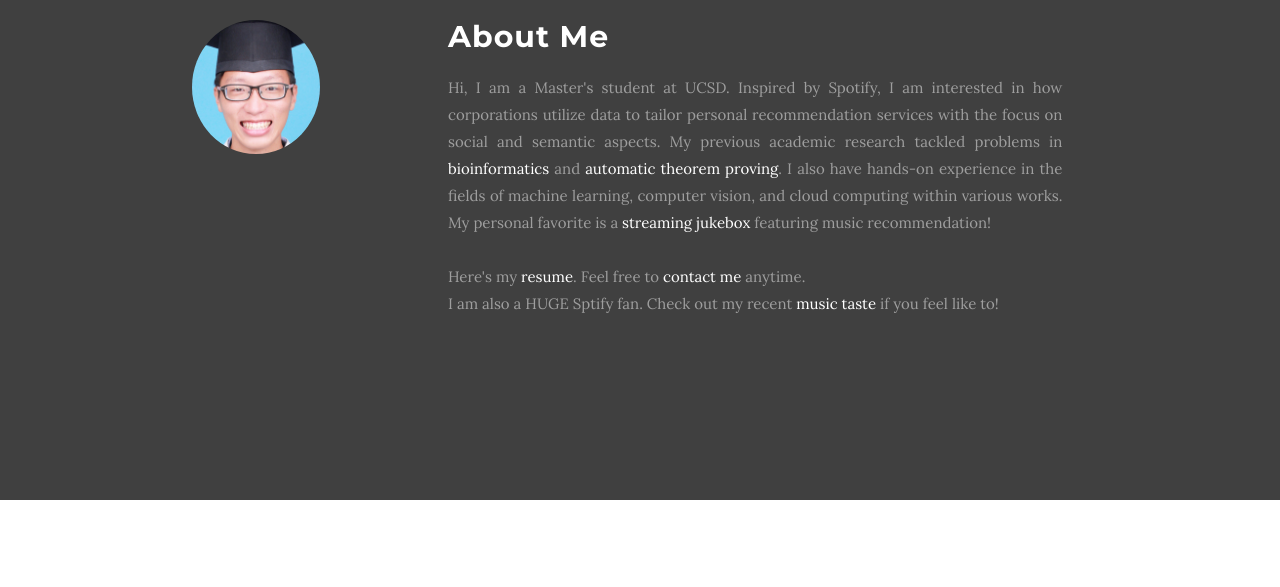
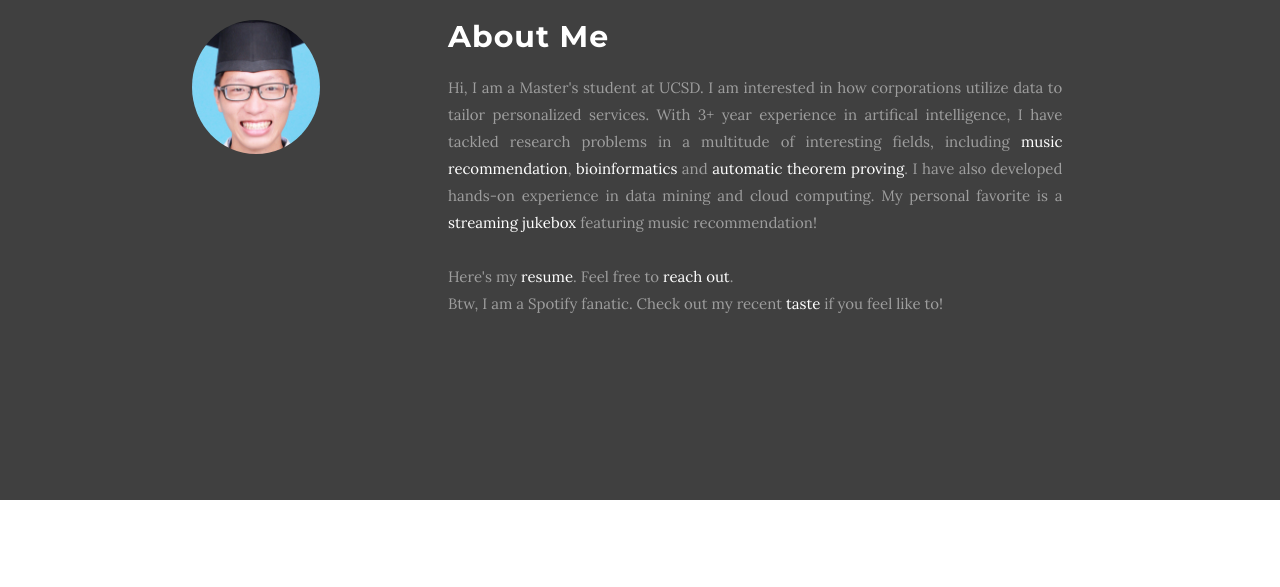
Before and after one commit to luke831215/luke831215.github.io, a website: page index.html in a window 1280 px wide. Shown: the part 900-1487 px from the top of the page. Drawn offline with nearby package versions, Linux system fonts and the light colour scheme; some packages are replaced by stand-ins of ours.

Commit message:
update about description

```diff
--- a/index.html
+++ b/index.html
@@ -94,12 +94,12 @@
 		<h2>About Me</h2>
 		</div>
         <div class = "briefing">
-			Hi, I am a Master's student at UCSD. Inspired by Spotify, I am interested in how corporations utilize data to tailor personal recommendation services with the focus on social and semantic aspects. My previous academic research tackled problems in <a class="page-scroll" href = "https://www.iis.sinica.edu.tw/page/library/TechReport/tr2018/threebone18001.html"> bioinformatics</a> and <a class="page-scroll" href = #https://ieeexplore.ieee.org/document/7744352>automatic theorem proving</a>. I also have hands-on experience in the fields of machine learning, computer vision, and cloud computing within various works</a>. My personal favorite is a <a href = http://li-an.me/files/Project_Proposal.pdf target="_blank">streaming jukebox</a> featuring music recommendation!
+			Hi, I am a Master's student at UCSD. I am interested in how corporations utilize data to tailor personalized services. With 3+ year experience in artifical intelligence, I have tackled research problems in a multitude of interesting fields, including <a class="page-scroll" href = "http://li-an.me/files/MRS.pdf">music recommendation</a>, <a class="page-scroll" href = "https://www.iis.sinica.edu.tw/page/library/TechReport/tr2018/threebone18001.html"> bioinformatics</a> and <a class="page-scroll" href = #https://ieeexplore.ieee.org/document/7744352>automatic theorem proving</a>. I have also developed hands-on experience in data mining and cloud computing. My personal favorite is a <a href = http://li-an.me/files/Project_Proposal.pdf target="_blank">streaming jukebox</a> featuring music recommendation!
 
 			<br><br>
-			Here's my <a href = "files/Resume.pdf" target="_blank">resume</a>. Feel free to <a class="page-scroll" href = #contact>contact me</a> anytime.
+			Here's my <a href = "files/Resume.pdf" target="_blank">resume</a>. Feel free to <a class="page-scroll" href = #contact>reach out</a>.
 			<br>
-			I am also a HUGE Sptify fan. Check out my recent <a href = "https://open.spotify.com/user/brotherstory/playlist/4O38WZ3yDgUECOJwiSVaoz" target="_blank">music taste</a> if you feel like to!
+			Btw, I am a Spotify fanatic. Check out my recent <a href = "https://open.spotify.com/user/brotherstory/playlist/4O38WZ3yDgUECOJwiSVaoz" target="_blank">taste</a> if you feel like to!
 		</div>
 	</div>
     </section>
```
